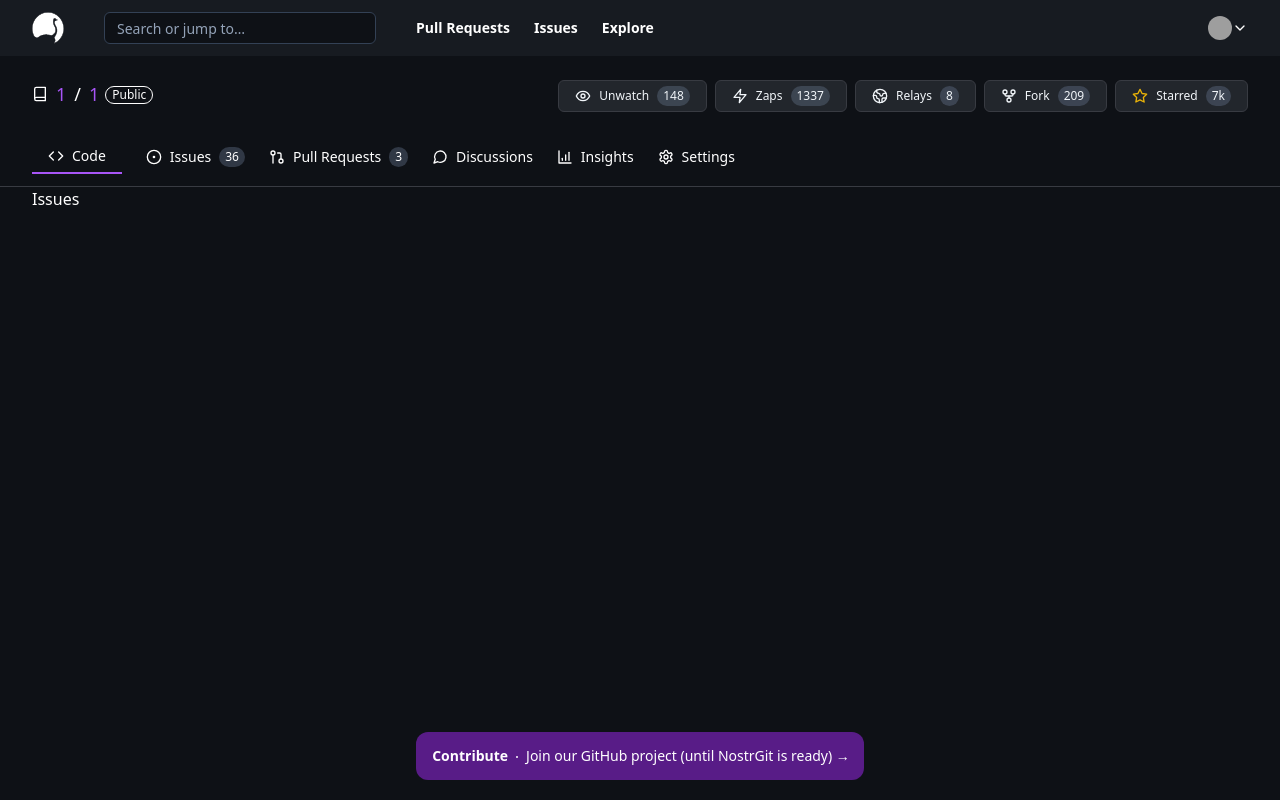
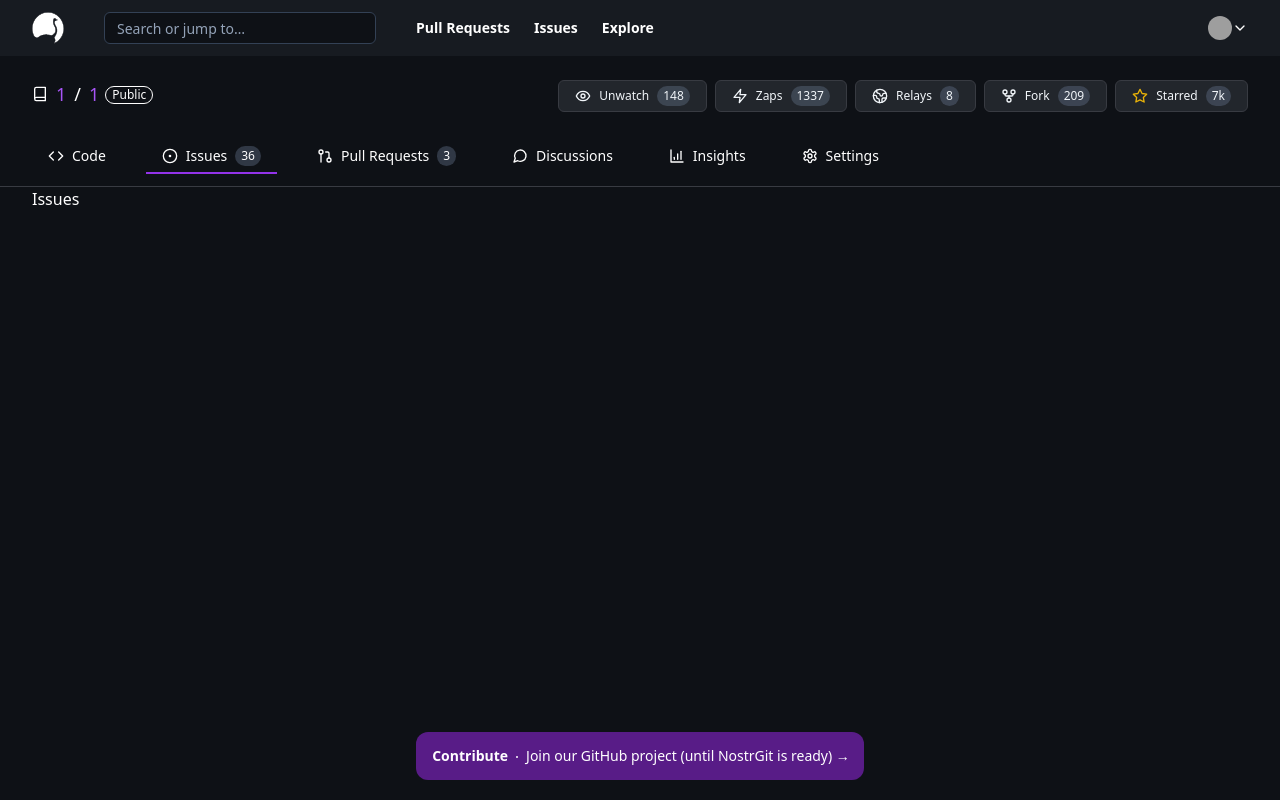
Before and after one commit to NostrGit/NostrGit, a Next.js app: page /1/1/issues in a window 1280 px wide. Built offline with nearby package versions, Linux system fonts and the light colour scheme; grey boxes are pictures that could not be loaded.

Commit message:
add links active state

```diff
--- a/src/app/[entity]/[repo]/layout.tsx
+++ b/src/app/[entity]/[repo]/layout.tsx
@@ -1,6 +1,9 @@
+"use client"
+
 import Banner from "@/components/banner";
 import { Badge } from "@/components/ui/badge";
 import { Button } from "@/components/ui/button";
+import { clsx } from "clsx";
 import {
   DropdownMenu,
   DropdownMenuContent,
@@ -23,14 +26,19 @@ import {
   Zap,
 } from "lucide-react";
 import Link from "next/link";
+import { usePathname } from "next/navigation";
 
 export default function RepoLayout({
   children,
   params,
 }: {
   children: React.ReactNode,
-  params: { entity: string; repo: string };
+  params: { entity: string; repo: string, subpage?: string };
 }) {
+  const pathname = usePathname() || ''
+
+  const pathIs = (path: string) => pathname === path
+
   return (
     <>
       <section className="px-8 py-6">
@@ -134,7 +142,7 @@ export default function RepoLayout({
           <li>
             <Link
               href={`/${params.entity}/${params.repo}`}
-              className="w-	mr-2 flex h-4 items-center whitespace-nowrap border-b-2 border-purple-500 p-4 text-sm"
+              className={clsx('mr-2 flex h-4 items-center whitespace-nowrap border-b-2 border-transparent transition-all ease-in-out p-4 text-sm', { 'border-b-purple-600' : pathname === `/${params.entity}/${params.repo}` })}
             >
               <Code className="mr-2 h-4 w-4" />
               Code
@@ -143,7 +151,7 @@ export default function RepoLayout({
           <li>
             <Link
               href={`/${params.entity}/${params.repo}/issues`}
-              className="w-	mr-2 flex h-4 items-center whitespace-nowrap text-sm"
+              className={clsx('mr-2 flex h-4 items-center whitespace-nowrap border-b-2 border-transparent transition-all ease-in-out p-4 text-sm', { 'border-b-purple-600' : pathname.includes(`/${params.entity}/${params.repo}/issues`) })}
             >
               <CircleDot className="mr-2 h-4 w-4" />
               Issues <Badge className="ml-2">36</Badge>
@@ -152,7 +160,7 @@ export default function RepoLayout({
           <li>
             <Link
               href={`/${params.entity}/${params.repo}/pulls`}
-              className="w-	mr-2 flex h-4 items-center whitespace-nowrap text-sm"
+              className={clsx('mr-2 flex h-4 items-center whitespace-nowrap border-b-2 border-transparent transition-all ease-in-out p-4 text-sm', { 'border-b-purple-600' : pathname.includes(`/${params.entity}/${params.repo}/pulls`) })}
             >
               <GitPullRequest className="mr-2 h-4 w-4" />
               Pull Requests <Badge className="ml-2">3</Badge>
@@ -161,7 +169,7 @@ export default function RepoLayout({
           <li>
             <Link
               href={`/${params.entity}/${params.repo}/discussions`}
-              className="w-	mr-2 flex h-4 items-center whitespace-nowrap text-sm"
+              className={clsx('mr-2 flex h-4 items-center whitespace-nowrap border-b-2 border-transparent transition-all ease-in-out p-4 text-sm', { 'border-b-purple-600' : pathname.includes(`/${params.entity}/${params.repo}/discussions`) })}
             >
               <MessageCircle className="mr-2 h-4 w-4" />
               Discussions
@@ -170,7 +178,7 @@ export default function RepoLayout({
           <li>
             <Link
               href={`/${params.entity}/${params.repo}/insights`}
-              className="w-	mr-2 flex h-4 items-center whitespace-nowrap text-sm"
+              className={clsx('mr-2 flex h-4 items-center whitespace-nowrap border-b-2 border-transparent transition-all ease-in-out p-4 text-sm', { 'border-b-purple-600' : pathname.includes(`/${params.entity}/${params.repo}/insights`) })}
             >
               <BarChart4 className="mr-2 h-4 w-4" />
               Insights
@@ -179,7 +187,7 @@ export default function RepoLayout({
           <li>
             <Link
               href={`/${params.entity}/${params.repo}/settings`}
-              className="w-	mr-2 flex h-4 items-center whitespace-nowrap text-sm"
+              className={clsx('mr-2 flex h-4 items-center whitespace-nowrap border-b-2 border-transparent transition-all ease-in-out p-4 text-sm', { 'border-b-purple-600' : pathname.includes(`/${params.entity}/${params.repo}/settings`) })}
             >
               <Settings className="mr-2 h-4 w-4" />
               Settings
```
